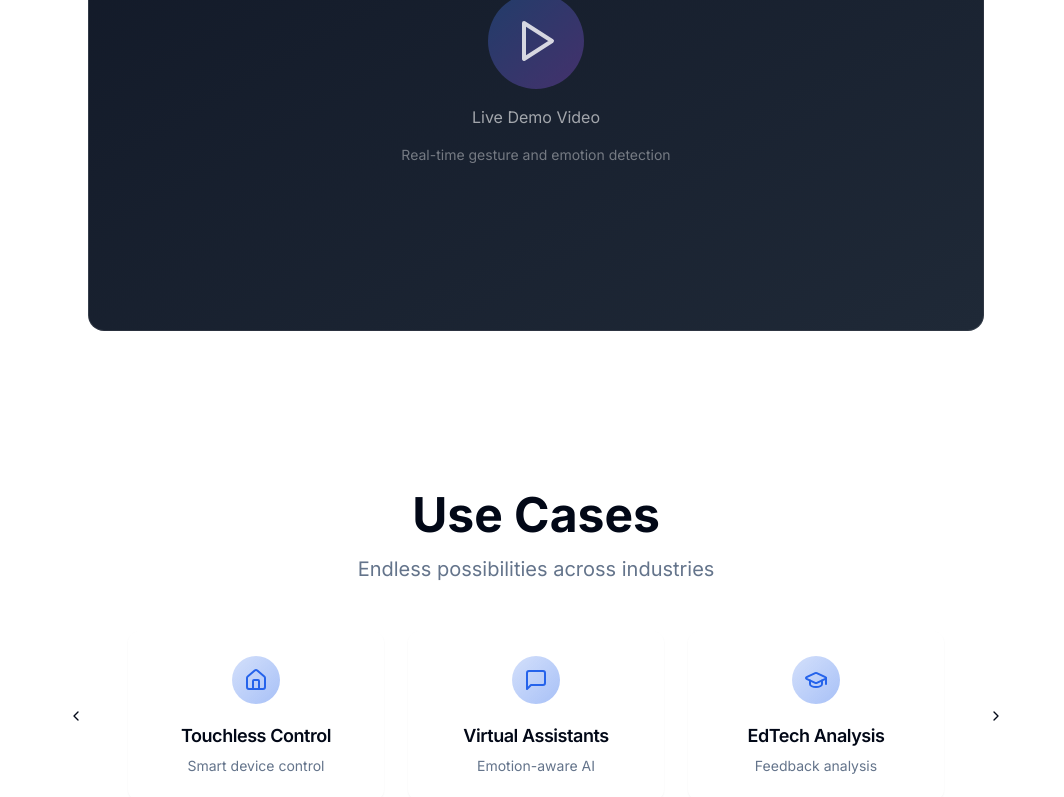
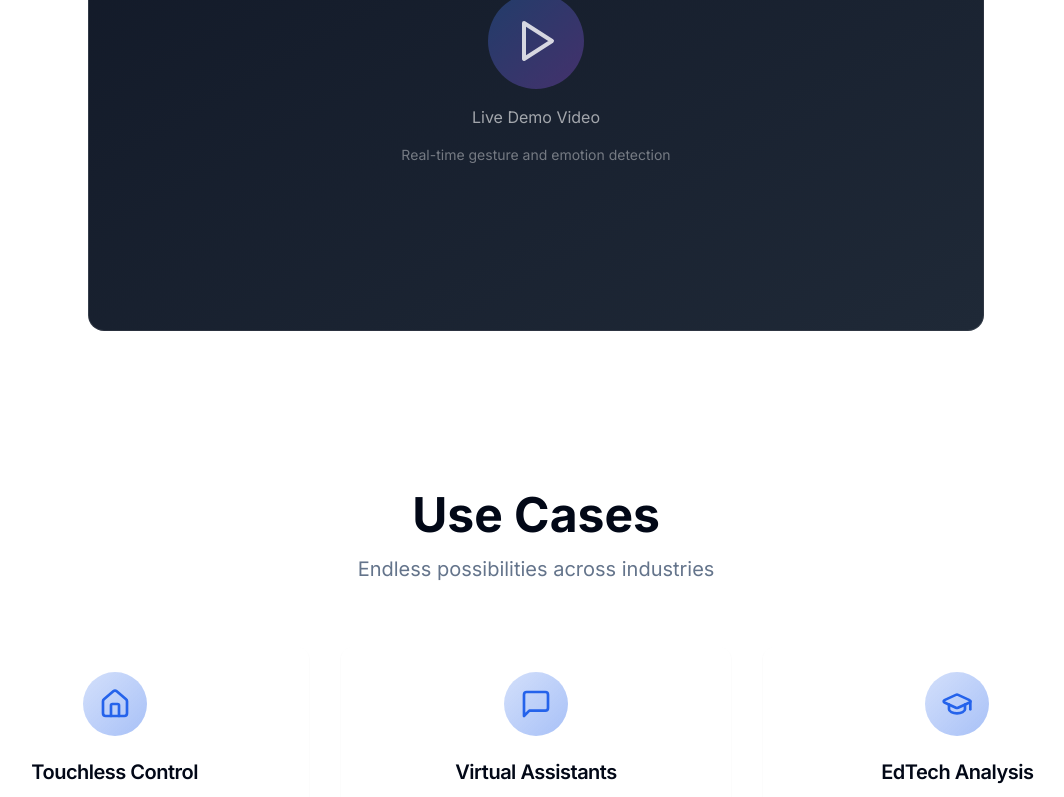
Before and after one commit to BikramMondal5/GestureSense-AI, a Next.js app: page / in a window 1280 px wide. Shown: the part 2000-2797 px from the top of the page, without its empty margins (104-1168 px from the left). Built offline with nearby package versions, Linux system fonts and the light colour scheme.

Commit message:
Syling updates

```diff
--- a/app/page.tsx
+++ b/app/page.tsx
@@ -76,27 +76,32 @@ export default function LandingPage() {
     {
       icon: Home,
       title: "Touchless Control",
-      description: "Smart device control",
+      description: "Control smart home devices, appliances, and interfaces with simple gestures - no physical contact required.",
     },
     {
       icon: MessageSquare,
       title: "Virtual Assistants",
-      description: "Emotion-aware AI",
+      description: "Create more intuitive AI assistants that respond to both verbal commands and non-verbal emotional cues.",
     },
     {
       icon: GraduationCap,
       title: "EdTech Analysis",
-      description: "Feedback analysis",
+      description: "Track student engagement and emotional responses during remote learning sessions for personalized teaching.",
     },
     {
       icon: Heart,
       title: "Healthcare Support",
-      description: "Diagnostic assistance",
+      description: "Enable hands-free interactions in sterile medical environments and assist patients with limited mobility.",
     },
     {
       icon: Accessibility,
       title: "Accessibility UI",
-      description: "Hands-free interfaces",
+      description: "Design inclusive interfaces for users with motor impairments, creating truly accessible technology.",
+    },
+    {
+      icon: Play,
+      title: "Gaming Interface",
+      description: "Create immersive gaming experiences with natural gesture controls that translate player movements into game actions.",
     },
   ]
 
@@ -336,7 +341,8 @@ export default function LandingPage() {
               className="px-8 py-6 text-lg rounded-full hover:bg-primary/10 transform hover:scale-105 transition-all duration-200"
             >
               <Github className="mr-2 h-5 w-5" />
-              View on GitHub
+              <a href="https://github.com/BikramMondal5/GestureSense-AI">View GitHub Repo</a>
+              <ExternalLink className="ml-2 h-4 w-4" />
             </Button>
           </div>
         </div>
@@ -435,38 +441,48 @@ export default function LandingPage() {
 
       {/* Use Cases Section */}
       <section className="relative z-10 py-20 px-6 max-w-7xl mx-auto">
-        <div className="text-center mb-12">
+        <div className="text-center mb-16">
           <h2 className="text-4xl md:text-5xl font-bold mb-4">Use Cases</h2>
           <p className="text-xl text-muted-foreground">Endless possibilities across industries</p>
         </div>
 
-        <div className="relative">
-          <div className="flex items-center justify-center space-x-8 overflow-hidden">
-            <Button variant="ghost" size="icon" onClick={prevUseCase} className="rounded-full hover:bg-primary/10">
-              <ChevronLeft className="h-6 w-6" />
-            </Button>
-
-            <div className="flex space-x-6 min-w-0">
-              {useCases.slice(currentUseCase, currentUseCase + 3).map((useCase, index) => (
+        <div className="grid grid-cols-1 md:grid-cols-2 lg:grid-cols-3 gap-8">
+          {useCases.slice(0, 3).map((useCase, index) => (
             <Card
               key={index}
-                  className="w-64 flex-shrink-0 hover:shadow-xl transition-all duration-300 bg-card/50 backdrop-blur-sm border-white/10"
+              className="group hover:shadow-2xl hover:shadow-primary/20 transition-all duration-300 transform hover:-translate-y-2 bg-card/50 backdrop-blur-sm border-white/10"
             >
               <CardHeader className="text-center">
-                    <div className="mx-auto w-12 h-12 bg-gradient-to-br from-primary/20 to-primary/40 rounded-full flex items-center justify-center mb-3">
-                      <useCase.icon className="h-6 w-6 text-primary" />
+                <div className="mx-auto w-16 h-16 bg-gradient-to-br from-primary/20 to-primary/40 rounded-full flex items-center justify-center mb-4 group-hover:scale-110 transition-transform duration-300">
+                  <useCase.icon className="h-8 w-8 text-primary" />
                 </div>
-                    <CardTitle className="text-lg">{useCase.title}</CardTitle>
-                    <CardDescription>{useCase.description}</CardDescription>
+                <CardTitle className="text-xl">{useCase.title}</CardTitle>
               </CardHeader>
+              <CardContent>
+                <CardDescription className="text-center leading-relaxed">{useCase.description}</CardDescription>
+              </CardContent>
             </Card>
           ))}
         </div>
 
-            <Button variant="ghost" size="icon" onClick={nextUseCase} className="rounded-full hover:bg-primary/10">
-              <ChevronRight className="h-6 w-6" />
-            </Button>
+        {/* Second row with remaining use cases */}
+        <div className="grid grid-cols-1 md:grid-cols-2 lg:grid-cols-3 gap-8 mt-8">
+          {useCases.slice(3).map((useCase, index) => (
+            <Card
+              key={index + 3}
+              className="group hover:shadow-2xl hover:shadow-primary/20 transition-all duration-300 transform hover:-translate-y-2 bg-card/50 backdrop-blur-sm border-white/10"
+            >
+              <CardHeader className="text-center">
+                <div className="mx-auto w-16 h-16 bg-gradient-to-br from-primary/20 to-primary/40 rounded-full flex items-center justify-center mb-4 group-hover:scale-110 transition-transform duration-300">
+                  <useCase.icon className="h-8 w-8 text-primary" />
                 </div>
+                <CardTitle className="text-xl">{useCase.title}</CardTitle>
+              </CardHeader>
+              <CardContent>
+                <CardDescription className="text-center leading-relaxed">{useCase.description}</CardDescription>
+              </CardContent>
+            </Card>
+          ))}
         </div>
       </section>
 
@@ -503,7 +519,7 @@ export default function LandingPage() {
               className="px-8 py-6 text-lg rounded-full hover:bg-primary/10 transform hover:scale-105 transition-all duration-200"
             >
               <Github className="mr-2 h-5 w-5" />
-              View GitHub Repo
+              <a href="https://github.com/BikramMondal5/GestureSense-AI">View GitHub Repo</a>
               <ExternalLink className="ml-2 h-4 w-4" />
             </Button>
             <Button
@@ -578,7 +594,7 @@ export default function LandingPage() {
             <a href="#" className="hover:text-foreground transition-colors">
               About
             </a>
-            <a href="#" className="hover:text-foreground transition-colors">
+            <a href="https://github.com/BikramMondal5/GestureSense-AI" className="hover:text-foreground transition-colors">
               GitHub
             </a>
             <a href="#" className="hover:text-foreground transition-colors">
```
Lines whose indentation alone changed are shown as unchanged.
